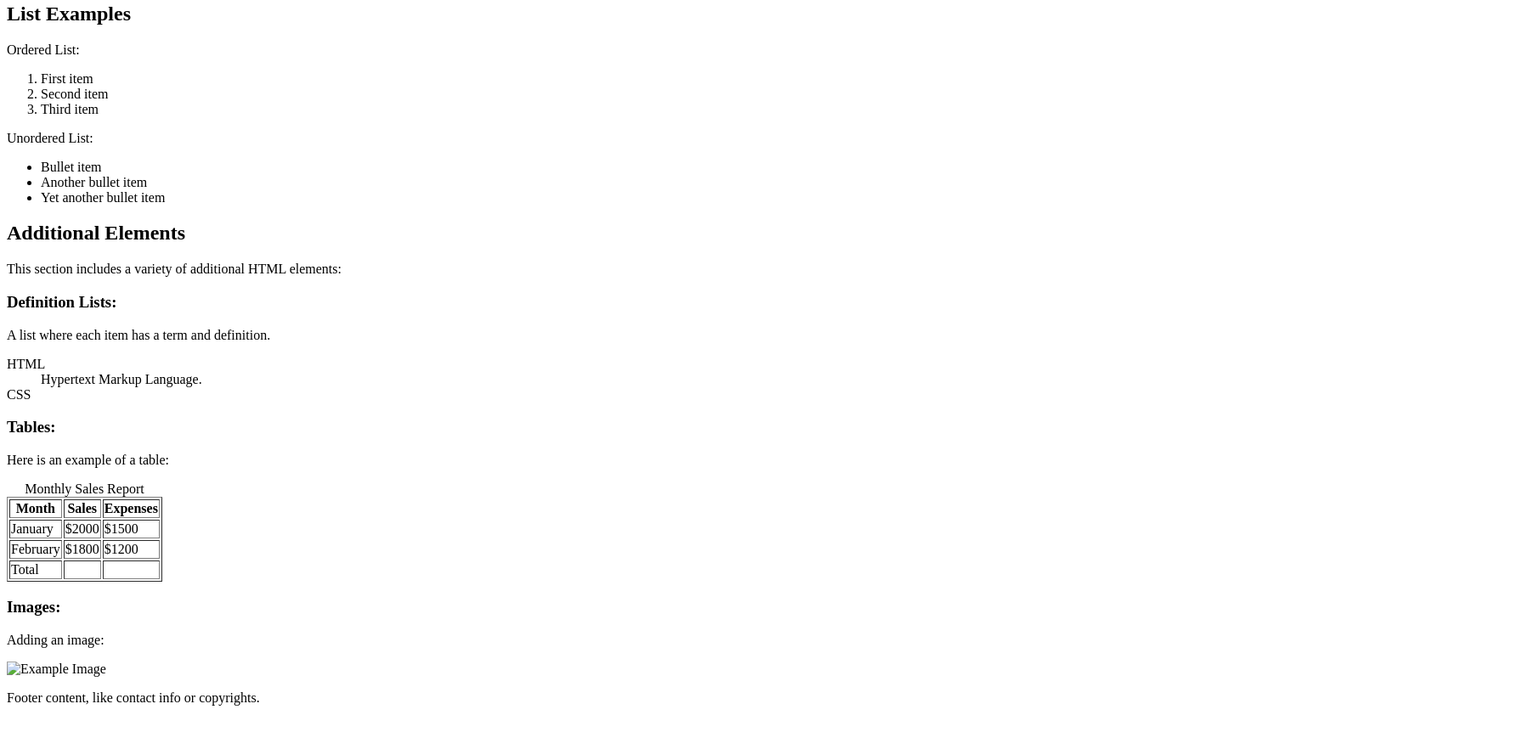
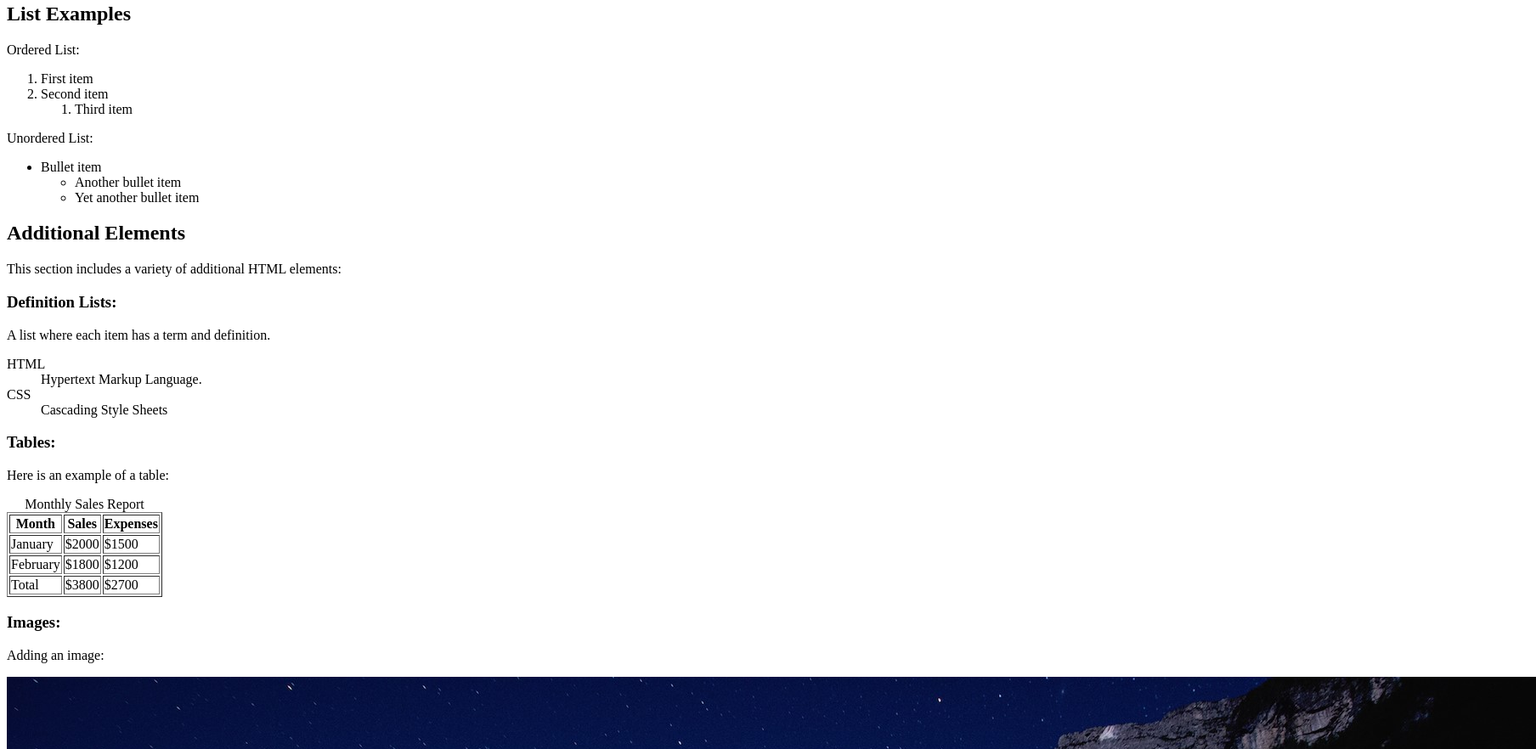
Before and after one commit to JaisumerS/Lab2, a plain HTML site: page news.html in a window 1280 px wide. Shown: the part 338-1220 px from the top of the page at 85% size, 1808 px wide, since content can reach past the window. Before the commit the page ends 1185 px from the top, so only its background shows below. Drawn offline with Linux system fonts and the light colour scheme.

Commit message:
Updated HTML file, and took out original comments.

```diff
--- a/news.html
+++ b/news.html
@@ -38,12 +38,7 @@ Description : A simple HTML file.
         <article>
             <h2>Article Title</h2>
 
-			<p>This is a paragraph in an article section. It demonstrates text formatting, like bold, italic, and marked text.</p>
-			<!-- To emphasize specific words in the paragraph, apply appropriate HTML tags:
-			<strong> or <b> for bold text,
-			<em> or <i> for italic text, and
-			<mark> for highlighted text.
-			Ensure each formatting style is correctly demonstrated on the respective words. -->
+			<p>This is a paragraph in an article section. It demonstrates text formatting, <b>like bold</b>, <i>italic</i>, and <mark>marked text.</mark></p>
 
             <p>Here's a quotation:</p>
             <blockquote cite="http://example.com">
@@ -59,15 +54,16 @@ Description : A simple HTML file.
         <ol>
             <li>First item</li>
             <li>Second item</li>
-			<!--Make a sub-ordered list here-->
-            <li>Third item</li>
+            <ol><li>Third item</li></ol>
+
         </ol>
         <p>Unordered List:</p>
         <ul>
             <li>Bullet item</li>
-			<!--Make a sub-unordered list here-->
-            <li>Another bullet item</li>
-            <li>Yet another bullet item</li>
+			<ul>
+                <li>Another bullet item</li>
+                <li>Yet another bullet item</li>
+            </ul>
         </ul>
     </section>
 
@@ -81,7 +77,7 @@ Description : A simple HTML file.
             <dt>HTML</dt>
             <dd>Hypertext Markup Language.</dd>
 			<dt>CSS</dt>
-            <dd><!--Add CSS definition here--></dd>
+            <dd>Cascading Style Sheets</dd>
         </dl>
 
 
@@ -111,21 +107,20 @@ Description : A simple HTML file.
 			<tfoot>
 				<tr>
 					<td>Total</td>
-					<td><!--Put column total here--></td>
-					<td><!--Put column total here--></td>
+					<td>$3800</td>
+					<td>$2700</td>
 				</tr>
 			</tfoot>
         </table>
 
 		<h3>Images:</h3>
         <p>Adding an image:</p>
-        <img src="example.jpg" alt="Example Image"> <!--Fix addressing issue-->
+        <img src="images/example.jpg" alt="Example Image">
     </section>
 
     <footer>
-        <p>Footer content, like contact info or copyrights.</p>
-		<!--Comment out the above p tag and add a new p tag under this comment.
-			The new p tag must contain {Copy right + your names}.-->
+        <!-- <p>Footer content, like contact info or copyrights.</p> -->
+		<p>Copy Right Tahil Goyal, Jaisumer Sandhu</p>
     </footer>
 </body>
 </html>
```
